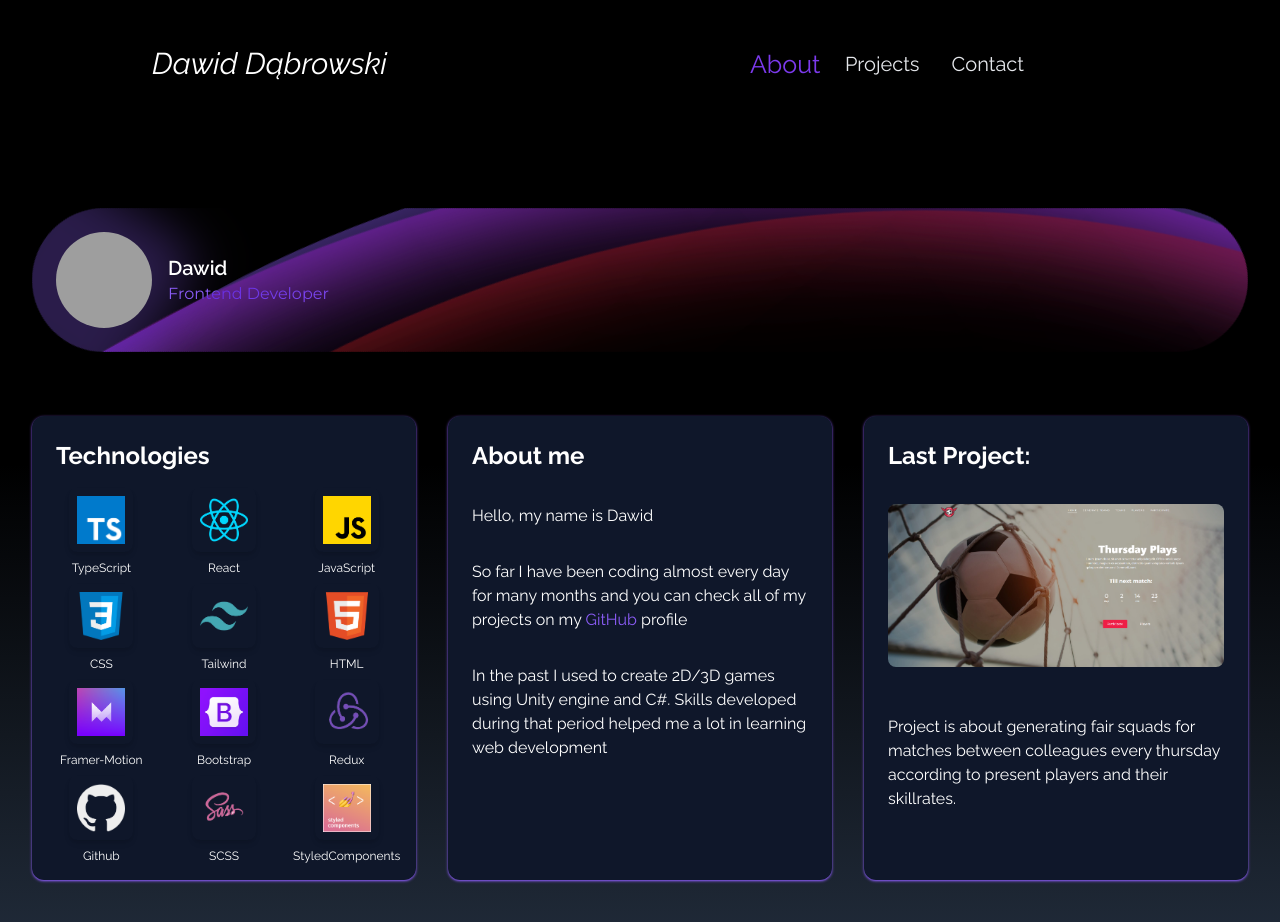
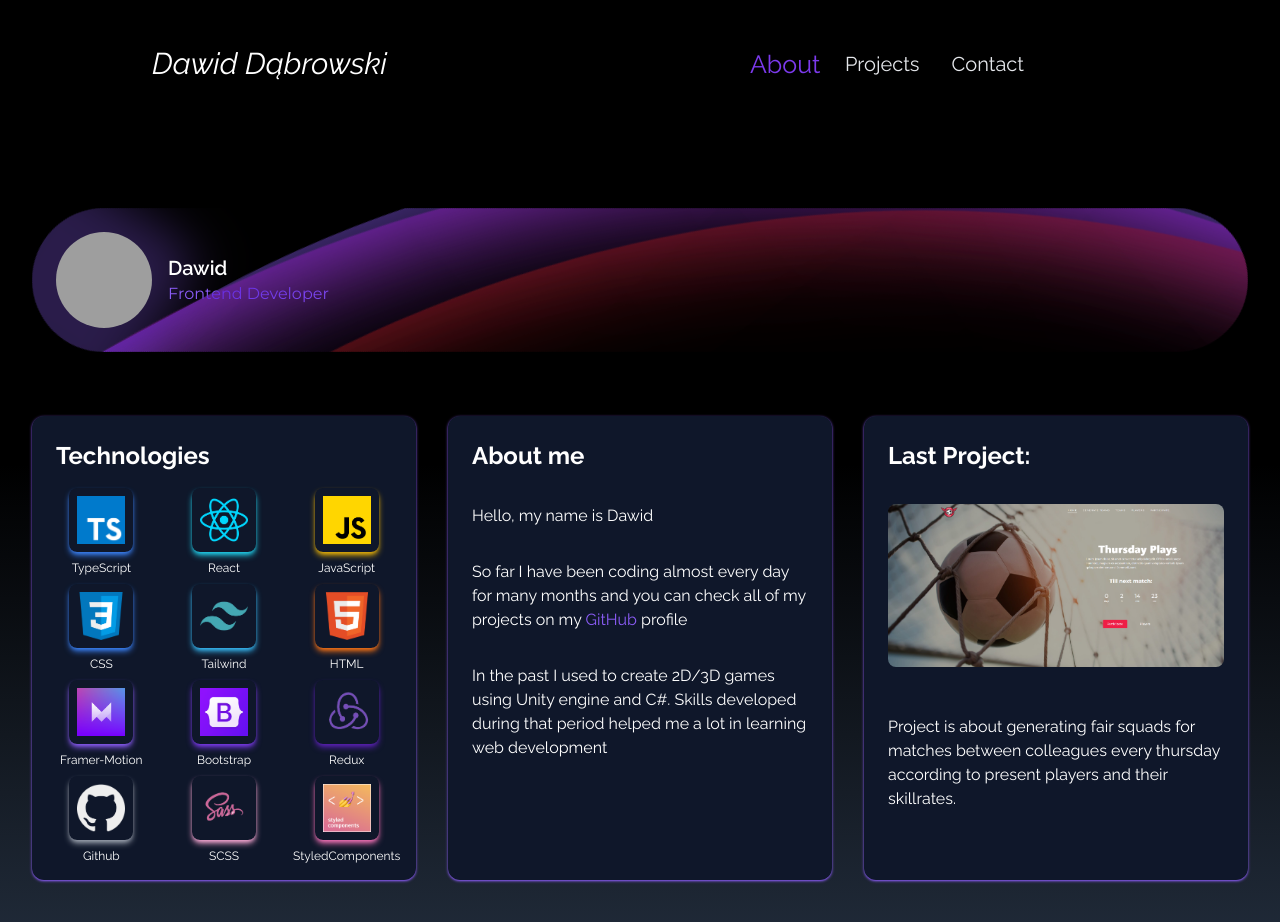
Before and after one commit to DawidDabrowskii/Website, a React (Create React App) app: page /about in a window 1280 px wide. Shown: the top 922 px of the page. Built offline with nearby package versions, Linux system fonts and the light colour scheme; grey boxes are pictures that could not be loaded.

Commit message:
fixing shadow stylings which I did previously remove due to error

```diff
--- a/src/components/Technologies.js
+++ b/src/components/Technologies.js
@@ -98,10 +98,10 @@ const Technologies = () => {
           </h5>
         </div>
         <div className='w-full grid md:grid-cols-2 lg:grid-cols-3 gap-8 py-4 justify-items-center'>
-          {technologies.map(({ id, src, title }) => (
+          {technologies.map(({ id, src, title, style }) => (
             <div
               key={id}
-              className={`shadow-md hover:scale-105 duration-500 p-2 rounded-lg w-16 h-16 flex flex-col items-center`}>
+              className={`shadow-md hover:scale-105 duration-500 p-2 rounded-lg w-16 h-16 flex flex-col items-center ${style}`}>
               <img src={src} alt={title} className='w-20' />
               <p className='mt-4 text-xs whitespace-nowrap'>{title}</p>
             </div>
```
